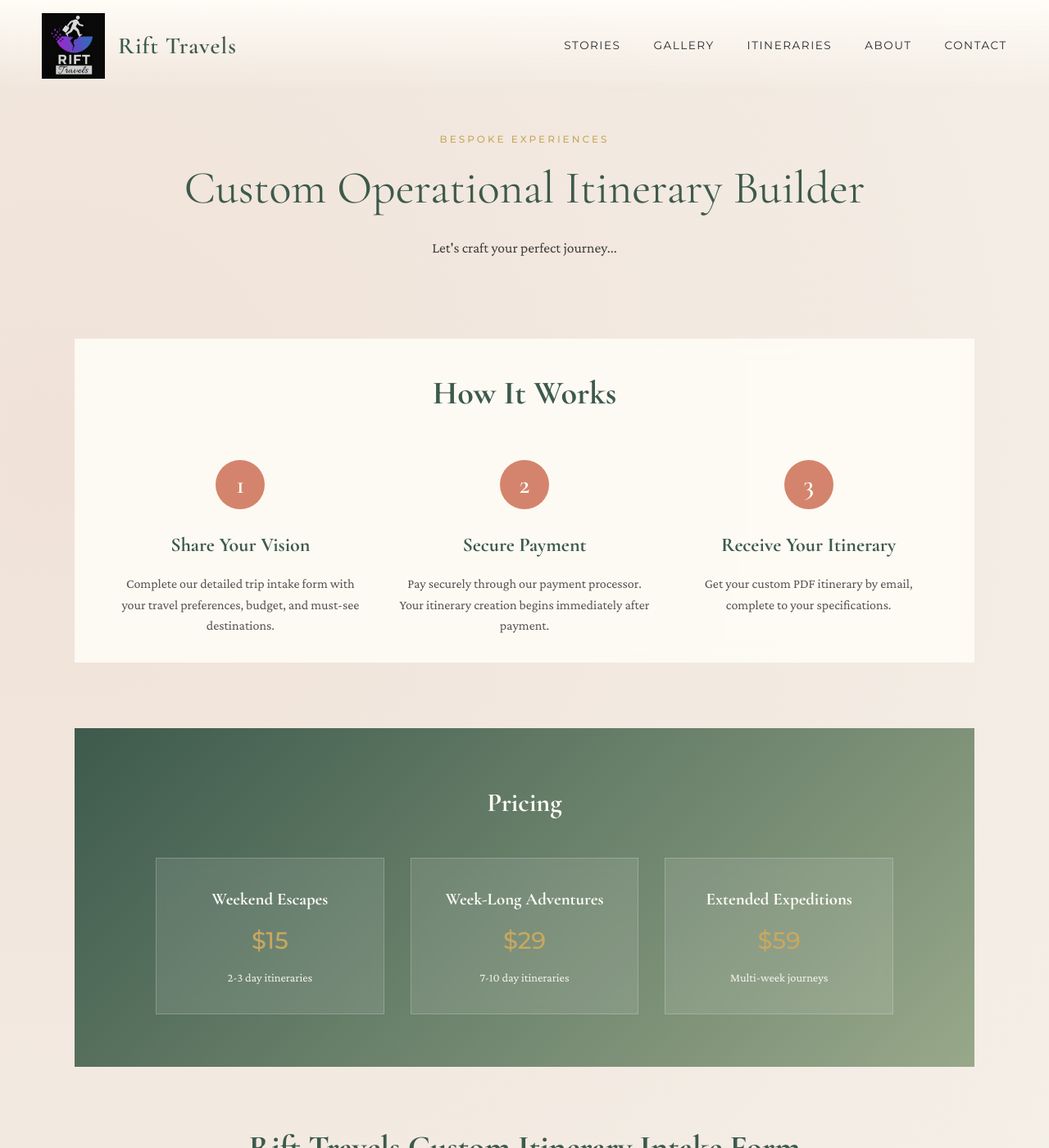
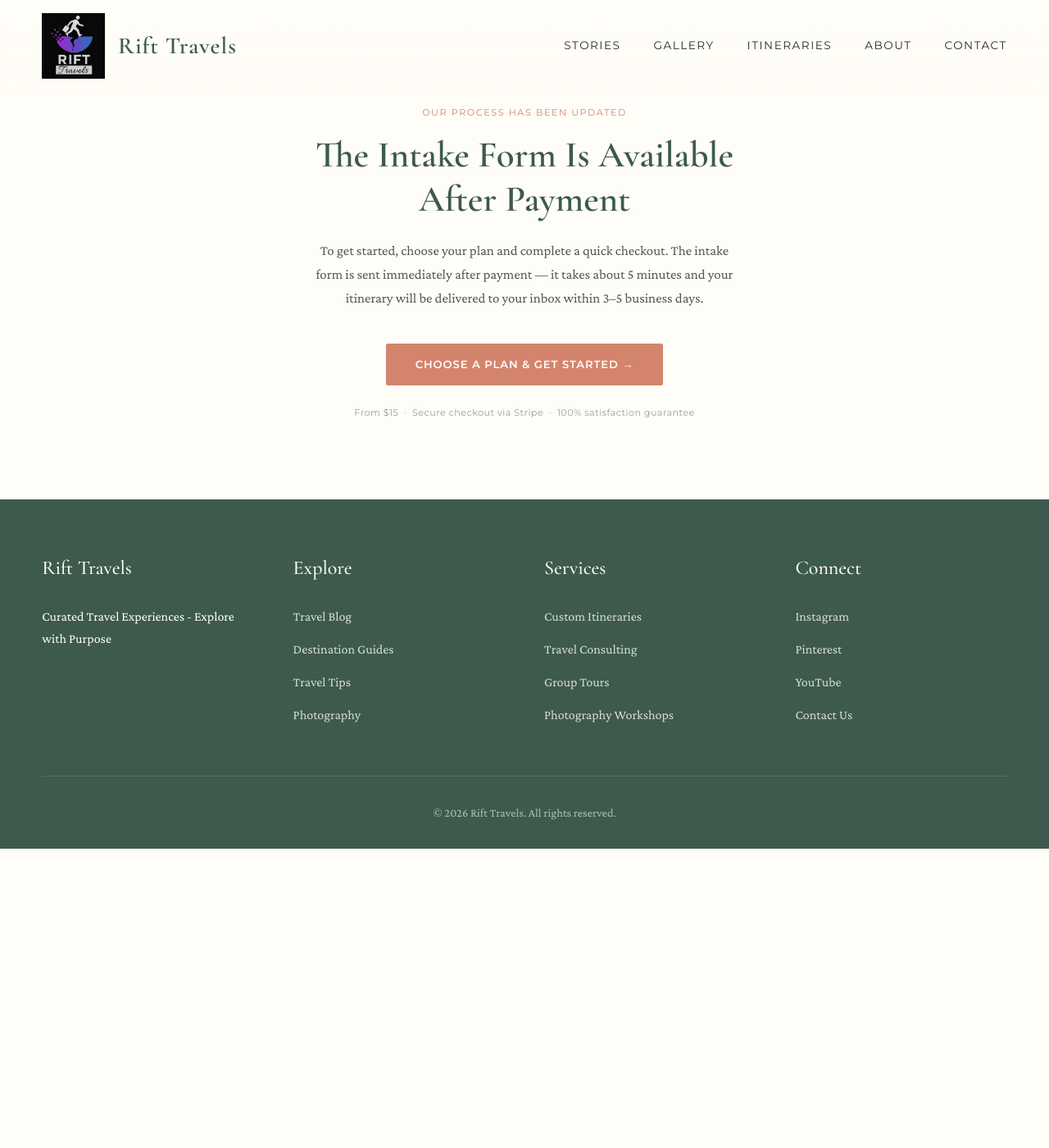
Before and after one commit to riftdigitalllc/RiftTravels.com, a Jekyll site: the page built from itinerary-request.md, in a window 1280 px wide and 1400 px high. Shown: the whole window at 82% size. Built offline with Jekyll 4.4.1, drawn with Linux system fonts in a browser that asks for light colours; a script that is not in the unit is left out; some of the changed text lies outside the part shown.

Commit message:
Remove Tally form from itinerary-request page — payment required first
Replace /itinerary-request/ with a clean redirect page pointing to
/custom-travel-itinerary/#get-started. Tally form is now only
accessible at /thank-you/ (post-Stripe-payment).

Co-Authored-By: Claude Sonnet 4.6 <noreply@anthropic.com>

```diff
--- a/itinerary-request.md
+++ b/itinerary-request.md
@@ -1,317 +1,26 @@
 ---
 layout: default
-title: Custom Itinerary Request
+title: Custom Itinerary Request | Rift Travels
 permalink: /itinerary-request/
 ---
 
-<section class="itinerary-request-page">
-  <div class="request-hero">
-    <div class="section-label">Bespoke Experiences</div>
-    <h1>Custom Operational Itinerary Builder</h1>
-    <p class="hero-description">
-      Let's craft your perfect journey...
-    </p>
-  </div>
+<section style="max-width: 680px; margin: 0 auto; padding: 8rem 4% 6rem; text-align: center;">
 
-  <div class="how-it-works">
-    <h2>How It Works</h2>
-    <div class="steps-grid">
-      <div class="step-card">
-        <div class="step-number">1</div>
-        <h3>Share Your Vision</h3>
-        <p>Complete our detailed trip intake form with your travel preferences, budget, and must-see destinations.</p>
-      </div>
+  <p style="font-family: var(--sans); font-size: 0.7rem; letter-spacing: 0.14em; text-transform: uppercase; color: var(--terracotta); margin-bottom: 1rem;">Our Process Has Been Updated</p>
 
+  <h1 style="font-family: var(--serif-display); font-size: clamp(1.8rem, 4vw, 2.8rem); font-weight: 600; color: var(--deep-green); margin-bottom: 1.25rem; line-height: 1.2;">The Intake Form Is Available After Payment</h1>
 
-      <div class="step-card">
-        <div class="step-number">2</div>
-        <h3>Secure Payment</h3>
-        <p>Pay securely through our payment processor. Your itinerary creation begins immediately after payment.</p>
-      </div>
+  <p style="font-family: var(--serif-body); font-size: 1.05rem; line-height: 1.75; color: var(--charcoal); opacity: 0.8; margin-bottom: 2.5rem; max-width: 520px; margin-left: auto; margin-right: auto;">
+    To get started, choose your plan and complete a quick checkout. The intake form is sent immediately after payment — it takes about 5 minutes and your itinerary will be delivered to your inbox within 3–5 business days.
+  </p>
 
-      <div class="step-card">
-        <div class="step-number">3</div>
-        <h3>Receive Your Itinerary</h3>
-        <p>Get your custom PDF itinerary by email, complete to your specifications.</p>
-      </div>
-    </div>
-  </div>
- <div class="pricing-reminder">
-    <h3>Pricing</h3>
-    <div class="pricing-options">
-      <div class="price-item">
-        <strong>Weekend Escapes</strong>
-        <span>$15</span>
-        <p>2-3 day itineraries</p>
-      </div>
-      <div class="price-item">
-        <strong>Week-Long Adventures</strong>
-        <span>$29</span>
-        <p>7-10 day itineraries</p>
-      </div>
-      <div class="price-item">
-        <strong>Extended Expeditions</strong>
-        <span>$59</span>
-        <p>Multi-week journeys</p>
-      </div>
-    </div>
-  </div>
-  <div class="form-section">
-    <h2>Rift Travels Custom Itinerary Intake Form</h2>
-    <p class="form-intro">Please take a few minutes to fill this form out first. It's critical to note any appointments, meetings, events, or reservations with specific date and times to ensure transportation and destination logic provides accurate results. You will review and confirm your details before payment. After payment, you will receive a polished PDF itinerary by email.</p>
+  <a href="/custom-travel-itinerary/#get-started"
+     style="display: inline-block; font-family: var(--sans); font-size: 0.82rem; font-weight: 600; letter-spacing: 0.07em; text-transform: uppercase; text-decoration: none; padding: 0.9rem 2.25rem; background: var(--terracotta); color: #fff; border-radius: 2px;">
+    Choose a Plan &amp; Get Started →
+  </a>
 
-    <!-- Tally Form Embed -->
-    <div class="form-container">
-      <iframe
-        data-tally-src="https://tally.so/r/682zRO"
-        loading="lazy"
-        width="100%"
-        height="1400"
-        frameborder="0"
-        marginheight="0"
-        marginwidth="0"
-        title="Rift Travels Custom Itinerary Intake Form">
-      </iframe>
-    </div>
-
-
-  </div>
-
+  <p style="font-family: var(--sans); font-size: 0.7rem; letter-spacing: 0.04em; color: var(--charcoal); opacity: 0.45; margin-top: 1.5rem;">
+    From $15 &nbsp;·&nbsp; Secure checkout via Stripe &nbsp;·&nbsp; 100% satisfaction guarantee
+  </p>
 
 </section>
-
-<!-- Tally Embed Script -->
-<script>
-  var d=document,w="https://tally.so/widgets/embed.js",v=function(){
-    if(typeof Tally !== "undefined"){Tally.loadEmbeds();}else{document.querySelectorAll("iframe[data-tally-src]").forEach(function(e){e.src=e.dataset.tallySrc;});}
-  };
-  if(document.querySelector('script[src="'+w+'"]')===null){
-    var s=document.createElement("script");s.src=w;s.onload=v;s.onerror=v;d.body.appendChild(s);
-  } else { v(); }
-</script>
-
-<style>
-/* Itinerary Request Page Styles */
-.itinerary-request-page {
-  max-width: 1200px;
-  margin: 0 auto;
-  padding: 8rem 4% 4rem;
-}
-
-/* Page Background */
-body {
-  background:
-    radial-gradient(circle at 5% 15%, rgba(212, 132, 108, 0.12) 0%, transparent 45%),
-    radial-gradient(circle at 95% 85%, rgba(61, 90, 76, 0.12) 0%, transparent 45%),
-    var(--sand) !important;
-}
-
-.request-hero {
-  text-align: center;
-  margin-bottom: 6rem;
-  padding-top: 2rem;
-}
-
-.request-hero .section-label {
-  font-family: var(--sans);
-  font-size: 0.75rem;
-  letter-spacing: 3px;
-  text-transform: uppercase;
-  color: var(--gold);
-  margin-bottom: 1rem;
-  font-weight: 500;
-}
-
-.request-hero h1 {
-  font-family: var(--serif-display);
-  font-size: 3.5rem;
-  font-weight: 400;
-  color: var(--deep-green);
-  margin-bottom: 1.5rem;
-  line-height: 1.2;
-}
-
-.hero-description {
-  font-size: 1.1rem;
-  color: var(--charcoal);
-  max-width: 700px;
-  margin: 0 auto;
-  opacity: 0.9;
-  line-height: 1.7;
-}
-
-/* How It Works Section */
-.how-it-works {
-  background: rgba(255, 253, 247, 0.85);
-  backdrop-filter: blur(10px);
-  padding: 2rem 3rem;
-  border-radius: 0;
-  margin-bottom: 5rem;
-}
-
-.how-it-works h2 {
-  font-family: var(--serif-display);
-  font-size: 2.5rem;
-  color: var(--deep-green);
-  text-align: center;
-  margin-bottom: 3rem;
-}
-
-.steps-grid {
-  display: grid;
-  grid-template-columns: repeat(auto-fit, minmax(250px, 1fr));
-  gap: 2.5rem;
-  max-width: 1000px;
-  margin: 0 auto;
-}
-
-.step-card {
-  text-align: center;
-}
-
-.step-number {
-  width: 60px;
-  height: 60px;
-  background: var(--terracotta);
-  color: var(--cream);
-  border-radius: 50%;
-  display: flex;
-  align-items: center;
-  justify-content: center;
-  font-family: var(--serif-display);
-  font-size: 2rem;
-  font-weight: 600;
-  margin: 0 auto 1.5rem;
-}
-
-.step-card h3 {
-  font-family: var(--serif-display);
-  font-size: 1.5rem;
-  color: var(--deep-green);
-  margin-bottom: 0.8rem;
-}
-
-.step-card p {
-  font-size: 1rem;
-  color: var(--charcoal);
-  opacity: 0.8;
-  line-height: 1.6;
-}
-
-/* Form Section */
-.form-section {
-  margin-bottom: 5rem;
-}
-
-.form-section h2 {
-  font-family: var(--serif-display);
-  font-size: 2.5rem;
-  color: var(--deep-green);
-  text-align: center;
-  margin-bottom: 1rem;
-}
-
-.form-intro {
-  text-align: center;
-  font-size: 1.1rem;
-  color: var(--charcoal);
-  opacity: 0.8;
-  margin-bottom: 3rem;
-  max-width: 750px;
-  margin-left: auto;
-  margin-right: auto;
-}
-
-.form-container {
-  background: rgba(255, 253, 247, 0.85);
-  backdrop-filter: blur(10px);
-  padding: 2rem;
-  border: 1px solid rgba(201, 168, 94, 0.2);
-  margin-bottom: 2rem;
-}
-.affiliate-note {
-  background: var(--sand);
-  padding: 1.5rem;
-  border-left: 4px solid var(--terracotta);
-  font-size: 0.95rem;
-  color: var(--charcoal);
-  line-height: 1.6;
-}
-
-.affiliate-note strong {
-  color: var(--deep-green);
-}
-
-/* Pricing Reminder */
-.pricing-reminder {
-  background: linear-gradient(135deg, var(--deep-green) 0%, var(--sage) 100%);
-  color: var(--cream);
-  padding: 4rem 3rem;
-  border-radius: 0;
-  margin-bottom: 4rem;
-  text-align: center;
-}
-
-.pricing-reminder h3 {
-  font-family: var(--serif-display);
-  font-size: 2rem;
-  margin-bottom: 2.5rem;
-}
-
-.pricing-options {
-  display: grid;
-  grid-template-columns: repeat(auto-fit, minmax(250px, 1fr));
-  gap: 2rem;
-  max-width: 900px;
-  margin: 0 auto;
-}
-
-.price-item {
-  background: rgba(255, 255, 255, 0.1);
-  backdrop-filter: blur(10px);
-  padding: 2rem;
-  border: 1px solid rgba(255, 255, 255, 0.2);
-}
-
-.price-item strong {
-  display: block;
-  font-family: var(--serif-display);
-  font-size: 1.3rem;
-  margin-bottom: 0.5rem;
-}
-
-.price-item span {
-  display: block;
-  font-family: var(--sans);
-  font-size: 1.8rem;
-  color: var(--gold);
-  margin-bottom: 0.5rem;
-  font-weight: 500;
-}
-
-.price-item p {
-  font-size: 0.9rem;
-  opacity: 0.9;
-  margin: 0;
-}
-
-/* Responsive */
-@media (max-width: 768px) {
-  .request-hero h1 {
-    font-size: 2.5rem;
-  }
-
-  .steps-grid,
-  .pricing-options {
-    grid-template-columns: 1fr;
-  }
-
-  .form-container {
-    padding: 1rem;
-  }
-
-  .itinerary-request-page {
-    padding: 6rem 4% 2rem;
-  }
-}
-</style>
```
